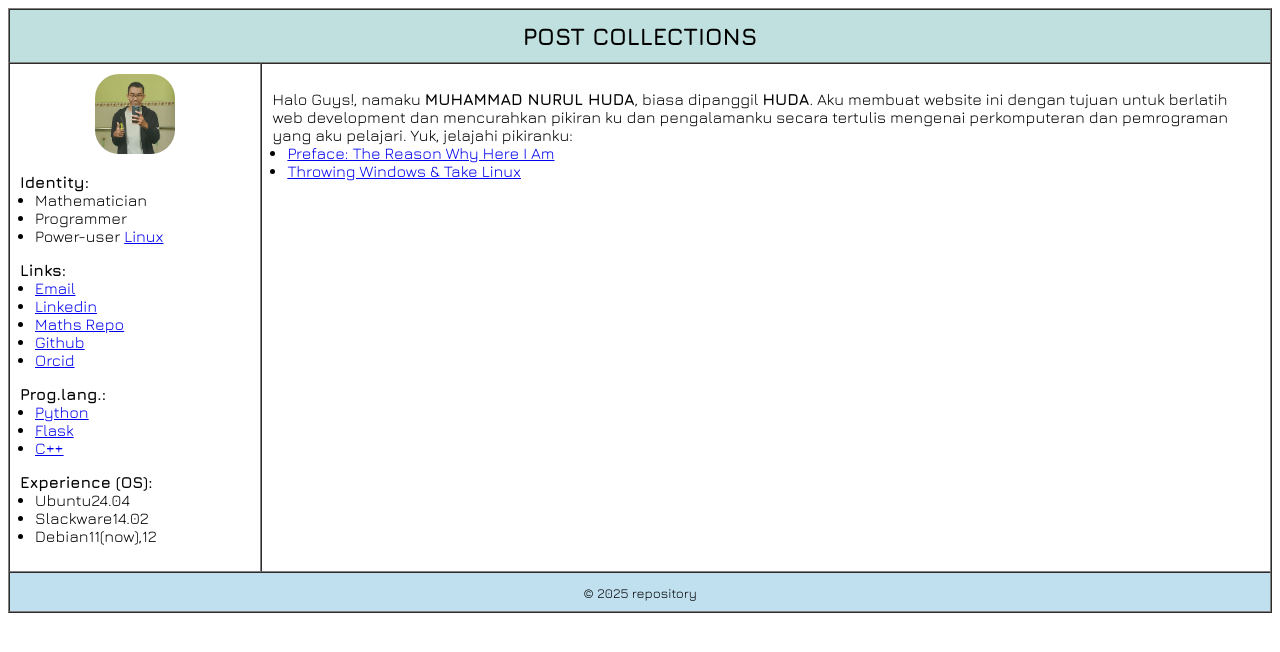
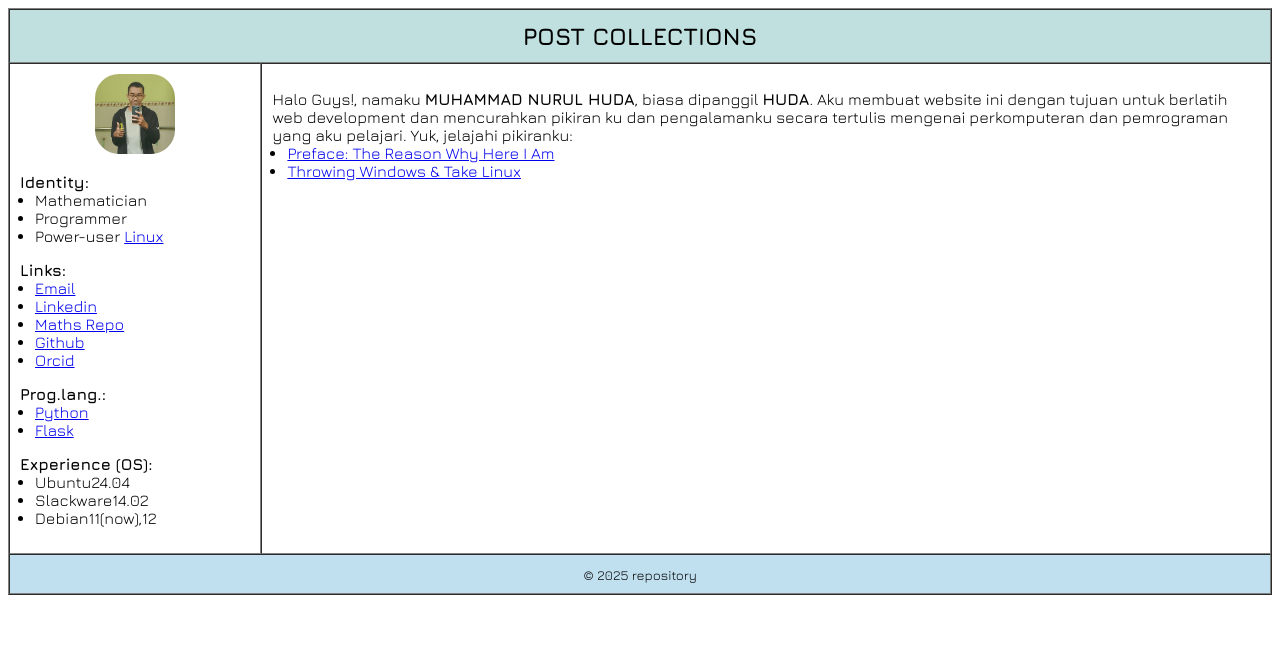
Before and after one commit to code873/site_huda, a plain HTML site: page index.html in a window 1280 px wide. Drawn offline with nearby package versions, Linux system fonts and the light colour scheme.

Commit message:
edit2 index.html

```diff
--- a/index.html
+++ b/index.html
@@ -60,7 +60,6 @@ upload your own page as "index.php" or "index.html".
                     <ul>
                         <li><a href="https://en.m.wikipedia.org/wiki/Python_(programming_language)">Python</a></li>
                         <li><a href="https://en.m.wikipedia.org/wiki/Flask_(web_framework)">Flask</a>
-                        <li><a href="https://id.wikipedia.org/wiki/C%2B%2B">C++</a></li>
                     </ul>
                 </div>
                 <div>
```
